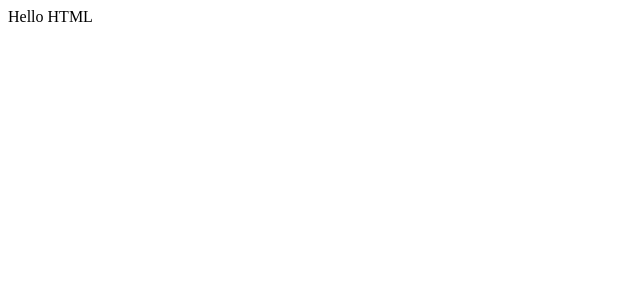
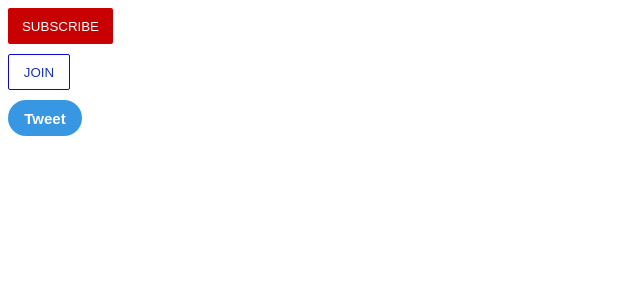
Before and after one commit to BalaKrishnaBaddii/Youtube-with-React, a React (Create React App) app: page / in a window 1280 px wide. Shown: the top 300 px of the page, without its empty margins (0-640 px from the left). Built offline with nearby package versions, Linux system fonts and the light colour scheme.

Commit message:
buttons practiced

```diff
--- /dev/null
+++ b/src/CSS-Basics/buttons.css
@@ -0,0 +1,35 @@
+.subscribe {
+  background-color: rgb(200, 0, 0);
+  color: #fff;
+  border: none;
+  border-radius: 2px;
+  height: 36px;
+  width: 105px;
+  cursor: pointer;
+}
+
+.join {
+  border-color: rgb(11, 7, 206);
+  background-color: #fff;
+  border-style: solid;
+  border-width: 1px;
+  border-radius: 2px;
+  color: rgb(21, 53, 181);
+  height: 36px;
+  width: 62px;
+  margin-top: 10px;
+  cursor: pointer;
+}
+
+.tweet {
+  background-color: rgba(5, 126, 219, 0.8);
+  margin-top: 10px;
+  width: 74px;
+  height: 36px;
+  border: none;
+  border-radius: 18px;
+  color: #fff;
+  font-weight: bold;
+  cursor: pointer;
+  font-size: 15px;
+}
--- /dev/null
+++ b/src/CSS-Basics/buttons.js
@@ -0,0 +1,25 @@
+import "./buttons.css";
+
+export function Subscribe() {
+  return (
+    <div>
+      <button className="subscribe">SUBSCRIBE</button>
+    </div>
+  );
+}
+
+export function Join() {
+  return (
+    <div>
+      <button className="join">JOIN</button>
+    </div>
+  );
+}
+
+export function Tweet() {
+  return (
+    <div>
+      <button className="tweet">Tweet</button>
+    </div>
+  );
+}
--- a/src/index.js
+++ b/src/index.js
@@ -1,11 +1,14 @@
 import React from "react";
 import reactdom from "react-dom/client";
 import App from "./App";
+import { Subscribe, Join, Tweet } from "./CSS-Basics/buttons";
 
 const root = reactdom.createRoot(document.getElementById("root"));
 
 root.render(
   <React.StrictMode>
-    <App />
+    <Subscribe />
+    <Join />
+    <Tweet />
   </React.StrictMode>
 );
```
